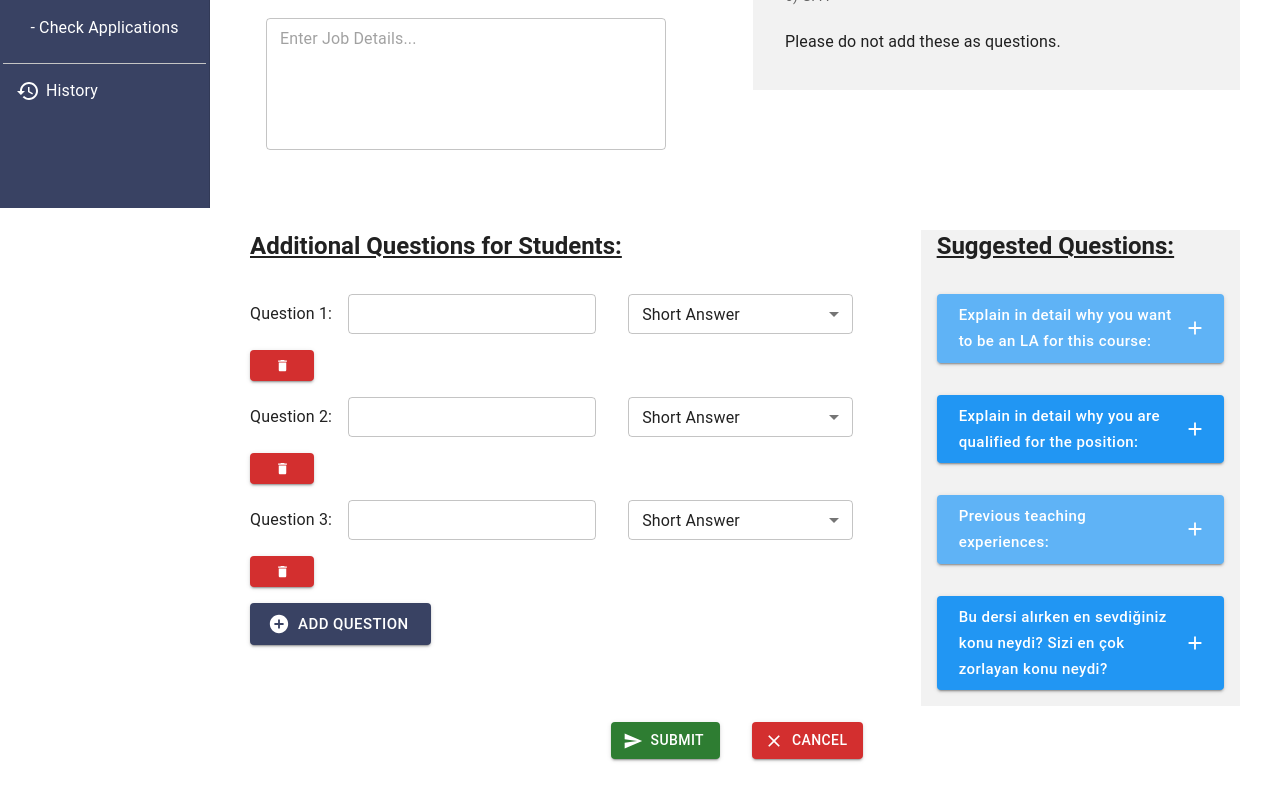
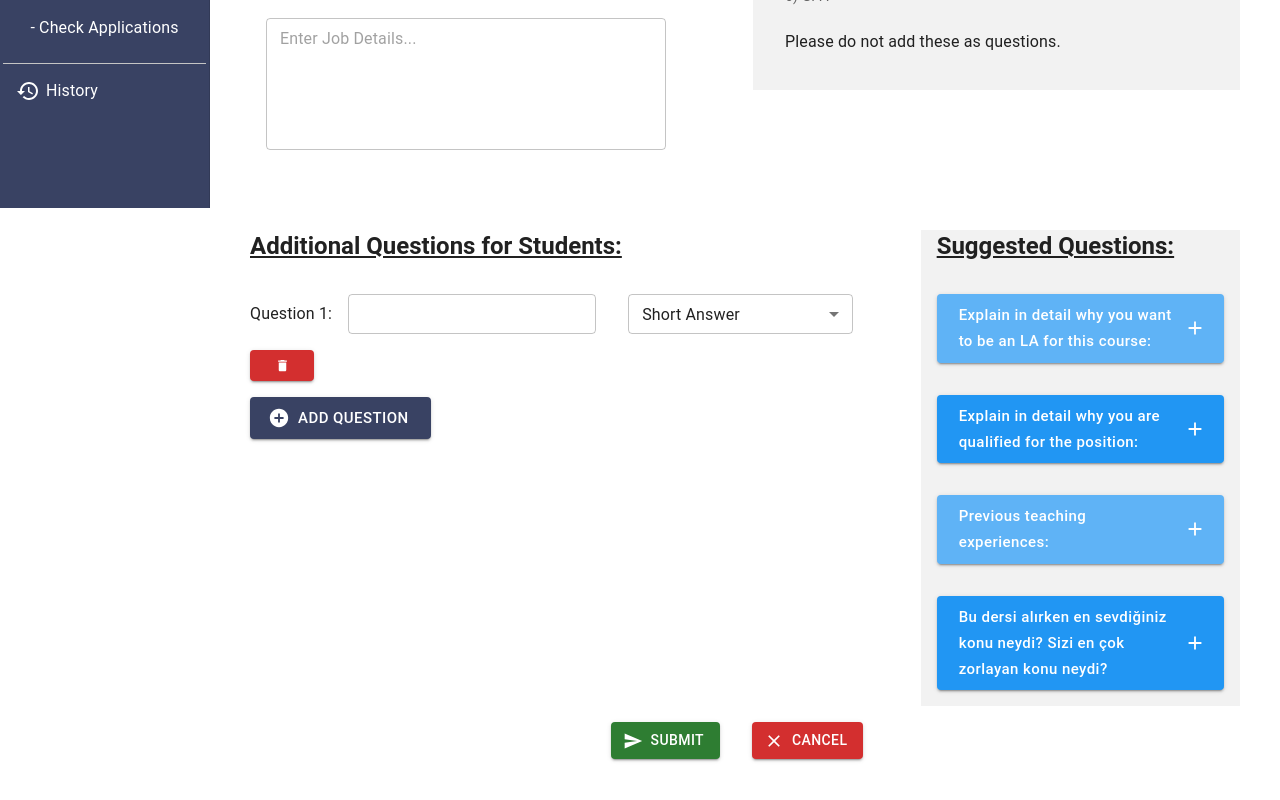
Before and after one commit to Minot1/Central-LA-Application, a React (Create React App) app in the folder client/: page /create-announcement in a window 1280 px wide. Shown: the part 592-1392 px from the top of the page. Built offline with nearby package versions, Linux system fonts and the light colour scheme; what react-cas-client would draw is missing.

Commit message:
simplfied add questions

```diff
--- /dev/null
+++ b/client/src/components/AddQuestion.js
@@ -0,0 +1,53 @@
+import React from 'react'
+import { Typography, Box, Button, Grid } from '@mui/material'
+import TextField from '@mui/material/TextField';
+import MenuItem from '@mui/material/MenuItem';
+import List from '@mui/material/List';
+import ListItem from '@mui/material/ListItem';
+import ListItemText from '@mui/material/ListItemText';
+import DeleteIcon from '@mui/icons-material/Delete';
+import AddIcon from '@mui/icons-material/Add';
+import AddCircleIcon from '@mui/icons-material/AddCircle';
+import SendIcon from '@mui/icons-material/Send';
+import CloseIcon from '@mui/icons-material/Close';
+
+const questionType = [
+    { value: 'Short Answer', label: 'Short Answer' },
+    { value: 'Long Answer', label: 'Long Answer' },
+  ]
+
+function AddQuestion() {
+
+    return (
+        <Grid item xs={8}>
+            <Typography variant='h5' sx={{ textDecoration: 'underline', mt: 8, mb: 2, fontWeight: 'bold' }} >Additional Questions for Students:</Typography>
+            <Grid container direction="row" justifyContent="start" alignItems="center">
+            <Typography >Question 1:</Typography>
+            <TextField id="outlined-required" label="" variant="outlined" size="small" sx={{ m: 2 }} />
+            <TextField
+                id="outlined-select-currency"
+                select
+                defaultValue="Short Answer"
+                size="small"
+                sx={{ m: 2, width: 225 }}
+            >
+                {questionType.map((option) => (
+                <MenuItem key={option.value} value={option.value}>
+                    {option.label}
+                </MenuItem>
+                ))}
+            </TextField>
+            <Button variant="contained" size="large" color="error">
+                <DeleteIcon fontSize="inherit" />
+            </Button>
+            </Grid>
+            <Grid container direction="row" justifyContent="start" alignItems="center">
+            <Button variant="contained" size="large" startIcon={<AddCircleIcon />} sx={{ bgcolor: "#394263", my: 2 }}>
+                Add Question
+            </Button>
+            </Grid>
+      </Grid>
+    );
+}
+
+export default AddQuestion;
--- a/client/src/pages/CreateAnnouncement.js
+++ b/client/src/pages/CreateAnnouncement.js
@@ -1,6 +1,7 @@
 import React from 'react'
 import AppBarHeader from '../components/AppBarHeader'
 import Sidebar from '../components/Sidebar'
+import AddQuestion from '../components/AddQuestion'
 import { Typography, Box, Button, Grid } from '@mui/material'
 import TextField from '@mui/material/TextField';
 import MenuItem from '@mui/material/MenuItem';
@@ -143,74 +144,7 @@ function CreateAnnouncement() {
           </Grid>
         </Grid>
         <Grid container spacing={2} >
-          <Grid item xs={8}>
-            <Typography variant='h5' sx={{ textDecoration: 'underline', mt: 8, mb: 2, fontWeight: 'bold' }} >Additional Questions for Students:</Typography>
-            <Grid container direction="row" justifyContent="start" alignItems="center">
-              <Typography >Question 1:</Typography>
-              <TextField id="outlined-required" label="" variant="outlined" size="small" sx={{ m: 2 }} />
-              <TextField
-                id="outlined-select-currency"
-                select
-                defaultValue="Short Answer"
-                size="small"
-                sx={{ m: 2, width: 225 }}
-              >
-                {questionType.map((option) => (
-                  <MenuItem key={option.value} value={option.value}>
-                    {option.label}
-                  </MenuItem>
-                ))}
-              </TextField>
-              <Button variant="contained" size="large" color="error">
-                <DeleteIcon fontSize="inherit" />
-              </Button>
-            </Grid>
-            <Grid container direction="row" justifyContent="start" alignItems="center">
-              <Typography >Question 2:</Typography>
-              <TextField id="outlined-required" label="" variant="outlined" size="small" sx={{ m: 2 }} />
-              <TextField
-                id="outlined-select-currency"
-                select
-                defaultValue="Short Answer"
-                size="small"
-                sx={{ m: 2, width: 225 }}
-              >
-                {questionType.map((option) => (
-                  <MenuItem key={option.value} value={option.value}>
-                    {option.label}
-                  </MenuItem>
-                ))}
-              </TextField>
-              <Button variant="contained" size="large" color="error">
-                <DeleteIcon fontSize="inherit" />
-              </Button>
-            </Grid>
-            <Grid container direction="row" justifyContent="start" alignItems="center">
-              <Typography >Question 3:</Typography>
-              <TextField id="outlined-required" label="" variant="outlined" size="small" sx={{ m: 2 }} />
-              <TextField
-                id="outlined-select-currency"
-                select
-                defaultValue="Short Answer"
-                size="small"
-                sx={{ m: 2, width: 225 }}
-              >
-                {questionType.map((option) => (
-                  <MenuItem key={option.value} value={option.value}>
-                    {option.label}
-                  </MenuItem>
-                ))}
-              </TextField>
-              <Button variant="contained" size="large" color="error">
-                <DeleteIcon fontSize="inherit" />
-              </Button>
-            </Grid>
-            <Grid container direction="row" justifyContent="start" alignItems="center">
-              <Button variant="contained" size="large" startIcon={<AddCircleIcon />} sx={{ bgcolor: "#394263", my: 2 }}>
-                Add Question
-              </Button>
-            </Grid>
-          </Grid>
+          <AddQuestion />
           <Grid item xs={4}>
             <Box sx={{
               backgroundColor: '#F2F2F2',
```
Also changed, not shown: 1 other file (tests, documents, lock files or other folders).
